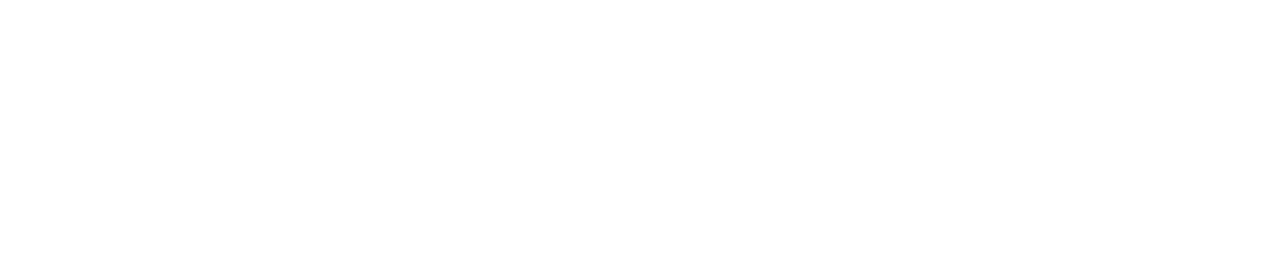
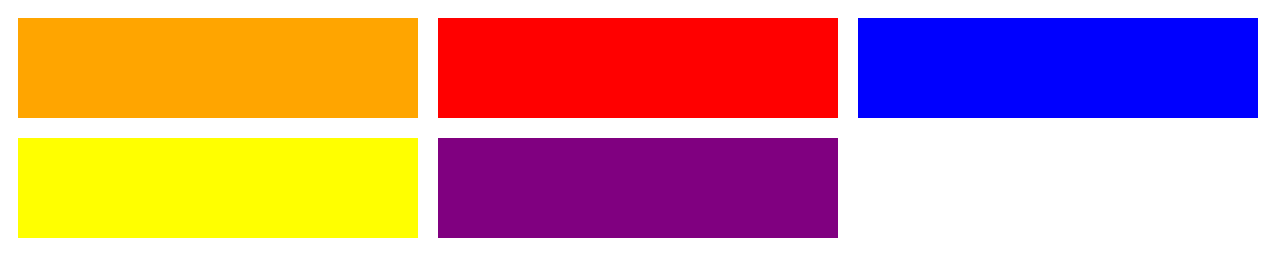
Before and after one commit to dottereldesign/theodinproject, a website: page index.html in a window 1280 px wide. Drawn offline with Linux system fonts and the light colour scheme.

Commit message:
Reassured backed up.

```diff
--- a/index.html
+++ b/index.html
@@ -8,7 +8,7 @@
 </head>
 
 <body>
-  <!-- <main>
+  <main>
     <div class="flex">
       <div class="flex__box flex__box--orange">
 
@@ -26,11 +26,12 @@
 
       </div>
     </div>
-  </main> -->
+  </main>
 
 
   <script>
     // Your JavaScript goes here!
+
     let homePlanet = "Earth";
     let currentUser
     alert(homePlanet);
--- a/styles/style.scss
+++ b/styles/style.scss
@@ -1,11 +1,13 @@
-.flex__box {
-    width: 200px;
-    height: 100px;
-    margin: 10px;
-}
-
 .flex {
     display: flex;
+    flex-wrap: wrap;
+
+    &__box {
+        width: 400px;
+        height: 100px;
+        margin: 10px;
+    }
+
     &__box--orange {
         background-color: orange;
     }
```
Also changed, not shown: styles/style.css, 1 other file.
